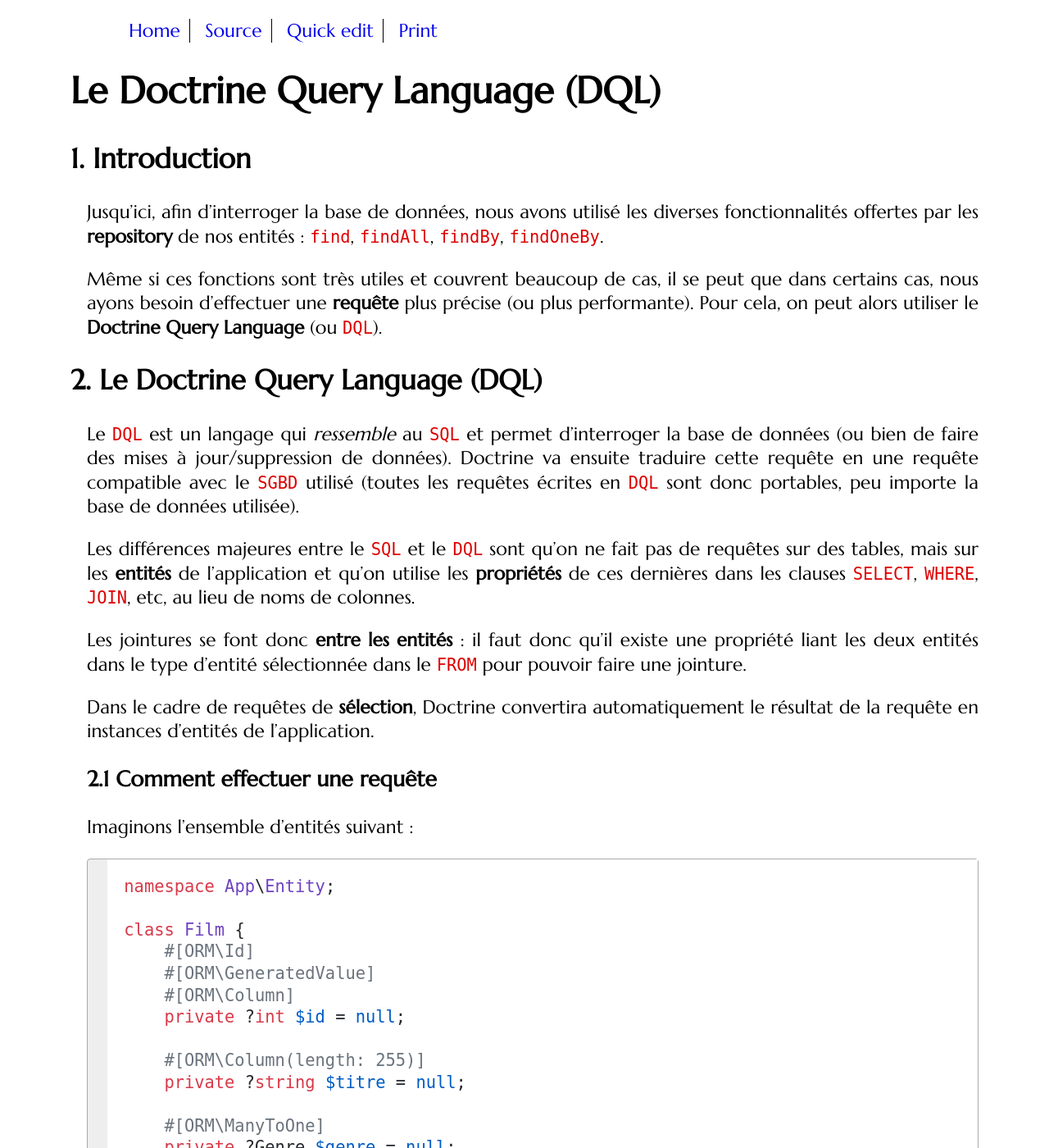
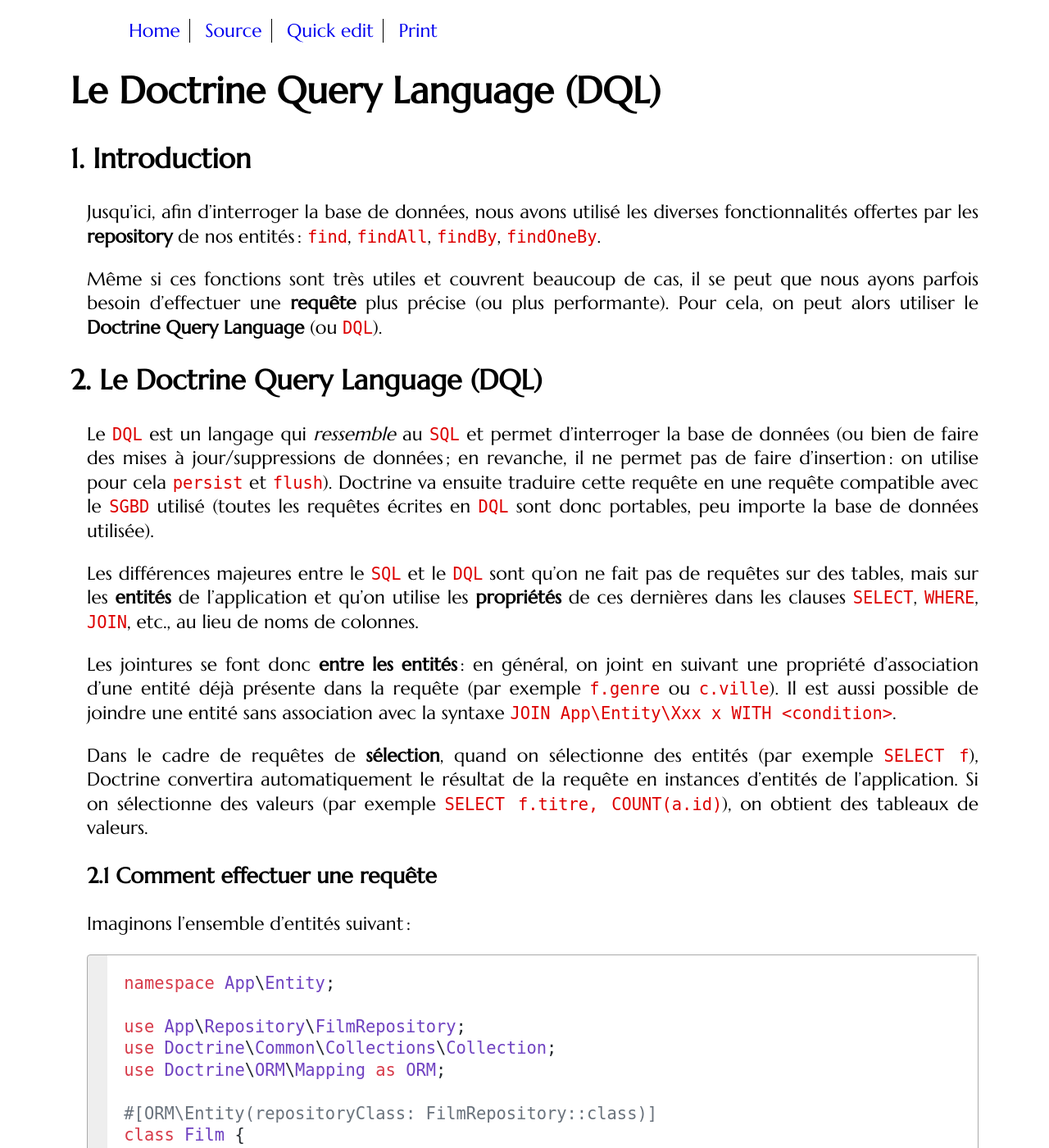
Before and after one commit to mgasquet/R5.A.05-ProgrammationAvancee-Web, a Jekyll site: the page built from complements/dql.md, in a window 1280 px wide and 1400 px high. Shown: the whole window at 82% size. Built offline with Jekyll 4.4.1, drawn with Linux system fonts in a browser that asks for light colours; some web fonts are replaced; some of the changed text lies outside the part shown.

Commit message:
Relecture IA dql.md

````diff
--- a/complements/dql.md
+++ b/complements/dql.md
@@ -6,27 +6,32 @@ lang: fr
 
 ## Introduction
 
-Jusqu'ici, afin d'interroger la base de données, nous avons utilisé les diverses fonctionnalités offertes par les **repository** de nos entités : `find`, `findAll`, `findBy`, `findOneBy`.
+Jusqu'ici, afin d'interroger la base de données, nous avons utilisé les diverses fonctionnalités offertes par les **repository** de nos entités : `find`, `findAll`, `findBy`, `findOneBy`.
 
-Même si ces fonctions sont très utiles et couvrent beaucoup de cas, il se peut que dans certains cas, nous ayons besoin d'effectuer une **requête** plus précise (ou plus performante). Pour cela, on peut alors utiliser le **Doctrine Query Language** (ou `DQL`).
+Même si ces fonctions sont très utiles et couvrent beaucoup de cas, il se peut que nous ayons parfois besoin d'effectuer une **requête** plus précise (ou plus performante). Pour cela, on peut alors utiliser le **Doctrine Query Language** (ou `DQL`).
 
 ## Le Doctrine Query Language (DQL)
 
-Le `DQL` est un langage qui *ressemble* au `SQL` et permet d'interroger la base de données (ou bien de faire des mises à jour/suppression de données). Doctrine va ensuite traduire cette requête en une requête compatible avec le `SGBD` utilisé (toutes les requêtes écrites en `DQL` sont donc portables, peu importe la base de données utilisée).
+Le `DQL` est un langage qui *ressemble* au `SQL` et permet d'interroger la base de données (ou bien de faire des mises à jour/suppressions de données ; en revanche, il ne permet pas de faire d'insertion : on utilise pour cela `persist` et `flush`). Doctrine va ensuite traduire cette requête en une requête compatible avec le `SGBD` utilisé (toutes les requêtes écrites en `DQL` sont donc portables, peu importe la base de données utilisée).
 
-Les différences majeures entre le `SQL` et le `DQL` sont qu'on ne fait pas de requêtes sur des tables, mais sur les **entités** de l'application et qu'on utilise les **propriétés** de ces dernières dans les clauses `SELECT`, `WHERE`, `JOIN`, etc, au lieu de noms de colonnes.
+Les différences majeures entre le `SQL` et le `DQL` sont qu'on ne fait pas de requêtes sur des tables, mais sur les **entités** de l'application et qu'on utilise les **propriétés** de ces dernières dans les clauses `SELECT`, `WHERE`, `JOIN`, etc., au lieu de noms de colonnes.
 
-Les jointures se font donc **entre les entités** : il faut donc qu'il existe une propriété liant les deux entités dans le type d'entité sélectionnée dans le `FROM` pour pouvoir faire une jointure.
+Les jointures se font donc **entre les entités** : en général, on joint en suivant une propriété d'association d'une entité déjà présente dans la requête (par exemple `f.genre` ou `c.ville`). Il est aussi possible de joindre une entité sans association avec la syntaxe `JOIN App\Entity\Xxx x WITH <condition>`.
 
-Dans le cadre de requêtes de **sélection**, Doctrine convertira automatiquement le résultat de la requête en instances d'entités de l'application.
+Dans le cadre de requêtes de **sélection**, quand on sélectionne des entités (par exemple `SELECT f`), Doctrine convertira automatiquement le résultat de la requête en instances d'entités de l'application. Si on sélectionne des valeurs (par exemple `SELECT f.titre, COUNT(a.id)`), on obtient des tableaux de valeurs.
 
 ### Comment effectuer une requête
 
-Imaginons l'ensemble d'entités suivant :
+Imaginons l'ensemble d'entités suivant :
 
 ```php
 namespace App\Entity;
 
+use App\Repository\FilmRepository;
+use Doctrine\Common\Collections\Collection;
+use Doctrine\ORM\Mapping as ORM;
+
+#[ORM\Entity(repositoryClass: FilmRepository::class)]
 class Film {
     #[ORM\Id]
     #[ORM\GeneratedValue]
@@ -49,7 +54,7 @@ class Film {
     private Collection $acteurs;
 
     /**
-     * @var Collection<int, Film>
+     * @var Collection<int, Cinema>
      */
     #[ORM\ManyToMany(targetEntity: Cinema::class, inversedBy: 'filmsDiffuses')]
     private Collection $cinemasDiffusion;
@@ -59,6 +64,10 @@ class Film {
 ```php
 namespace App\Entity;
 
+use App\Repository\GenreRepository;
+use Doctrine\ORM\Mapping as ORM;
+
+#[ORM\Entity(repositoryClass: GenreRepository::class)]
 class Genre {
     #[ORM\Id]
     #[ORM\GeneratedValue]
@@ -73,6 +82,10 @@ class Genre {
 ```php
 namespace App\Entity;
 
+use App\Repository\ActeurRepository;
+use Doctrine\ORM\Mapping as ORM;
+
+#[ORM\Entity(repositoryClass: ActeurRepository::class)]
 class Acteur {
     #[ORM\Id]
     #[ORM\GeneratedValue]
@@ -93,6 +106,10 @@ class Acteur {
 ```php
 namespace App\Entity;
 
+use App\Repository\VilleRepository;
+use Doctrine\ORM\Mapping as ORM;
+
+#[ORM\Entity(repositoryClass: VilleRepository::class)]
 class Ville {
     #[ORM\Id]
     #[ORM\GeneratedValue]
@@ -102,14 +119,19 @@ class Ville {
     #[ORM\Column(length: 255)]
     private ?string $nom = null;
 
-    #[ORM\Column]
-    private ?int $codePostal = null;
+    #[ORM\Column(length: 5)]
+    private ?string $codePostal = null;
 }
 ```
 
 ```php
 namespace App\Entity;
 
+use App\Repository\CinemaRepository;
+use Doctrine\Common\Collections\Collection;
+use Doctrine\ORM\Mapping as ORM;
+
+#[ORM\Entity(repositoryClass: CinemaRepository::class)]
 class Cinema {
     #[ORM\Id]
     #[ORM\GeneratedValue]
@@ -133,7 +155,7 @@ class Cinema {
 }
 ```
 
-Pour créer et exécuter une requête `DQL`, on utilise le service `EntityManagerInterface` (que nous utilisons déjà pour insérer, mettre à jour et supprimer une entité). La méthode la plus basique pour effectuer une requête est d'utiliser la fonction `createQuery` :
+Pour créer et exécuter une requête `DQL`, on utilise le service `EntityManagerInterface` (que nous utilisons déjà pour insérer, mettre à jour et supprimer une entité). La méthode la plus basique pour effectuer une requête est d'utiliser la fonction `createQuery` :
 
 ```php
 namespace App\Service;
@@ -191,11 +213,11 @@ class FilmRepository extends ServiceEntityRepository
 }
 ```
 
-Dans le dernier exemple, on remarque qu'il est possible de **préparer** des requêtes et d'y injecter des paramètres (obligatoire pour éviter les **injections SQL**!).
+Dans le dernier exemple, on remarque qu'il est possible de **préparer** des requêtes et d'y injecter des paramètres (obligatoire dès qu'une valeur provient de l'extérieur, pour éviter les **injections SQL** !).
 
 ### Query Builder
 
-Une alternative à la méthode `createyQuery` de `EntityManager` est la méthode `createQueryBuilder` qui permet de créer une requête pas à pas via le design pattern créateur `Builder`. Cette méthode est très utile, notamment quand certaines parties de la requête sont dépendantes de certaines conditions. De plus, si on l'utilise dans un repository, on peut utiliser la méthode `$this->createQueryBuilder()` qui permettra de sélectionner directement à partir de l'entité liée au repository (donc, pour éviter de préciser la clause `FROM`...).
+Une alternative à la méthode `createQuery` de `EntityManager` est la méthode `createQueryBuilder` qui permet de créer une requête pas à pas via le design pattern créateur `Builder`. Cette méthode est très utile, notamment quand certaines parties de la requête dépendent de conditions. De plus, si on l'utilise dans un repository, on peut utiliser la méthode `$this->createQueryBuilder('alias')` qui permettra de sélectionner directement à partir de l'entité liée au repository (ce qui évite de préciser la clause `FROM`).
 
 ```php
 namespace App\Repository;
@@ -238,7 +260,7 @@ class FilmRepository extends ServiceEntityRepository
         $queryBuilder = $this->createQueryBuilder('f')
                              ->join('f.genre', 'g')
                              ->join('f.acteurs', 'a')
-                             ->where('g.id >= :genre')
+                             ->where('g.id = :genre')
                              ->andWhere('a.nbOscars >= :nbOscars')
                              ->setParameter('genre', $genre->getId())
                              ->setParameter('nbOscars', $nbOscarsMinimum);
@@ -287,13 +309,24 @@ class FilmRepository extends ServiceEntityRepository
 }
 ```
 
+Attention, une suppression (ou une mise à jour) en `DQL` agit directement sur la base de données, sans passer par l'`EntityManager` : les événements du cycle de vie des entités et les options `cascade` ne sont pas déclenchés, et les entités déjà chargées en mémoire ne sont pas mises à jour.
+
 ### Utiliser du SQL natif
 
-Il est aussi tout à fait possible d'utiliser du SQL natif pour réaliser les requêtes, mais :
+Il est aussi tout à fait possible d'utiliser du SQL natif pour réaliser les requêtes, mais :
 * Elles ne seront pas nécessairement portables d'un SGBD à l'autre.
 * Il faut expliquer à Doctrine comment **mapper** le résultat de la requête en objet.
 
 ```php
+namespace App\Repository;
+
+use App\Entity\Acteur;
+use App\Entity\Film;
+use App\Entity\Genre;
+use Doctrine\Bundle\DoctrineBundle\Repository\ServiceEntityRepository;
+use Doctrine\ORM\Query\ResultSetMapping;
+use Doctrine\Persistence\ManagerRegistry;
+
 /**
 * @extends ServiceEntityRepository<Film>
 */
@@ -344,6 +377,8 @@ class FilmRepository extends ServiceEntityRepository
 }
 ```
 
+Comme en `DQL`, on utilise des paramètres (`:debut`, `:fin`) dans les requêtes natives pour éviter les injections SQL. Pour éviter de décrire le mapping champ par champ, on peut aussi utiliser la classe `ResultSetMappingBuilder` (et sa méthode `addRootEntityFromClassMetadata`) qui construit le mapping à partir des métadonnées de l'entité.
+
 ## Conclusion
 
 Le `DQL` est donc un outil puissant qui permet d'exécuter des requêtes plus précises et plus complexes. Son utilisation peut permettre d'améliorer les performances de certains traitements tout en garantissant la portabilité de l'application.
````
Also changed, not shown: other parts of complements/dql.md (+3 -3 lines).
